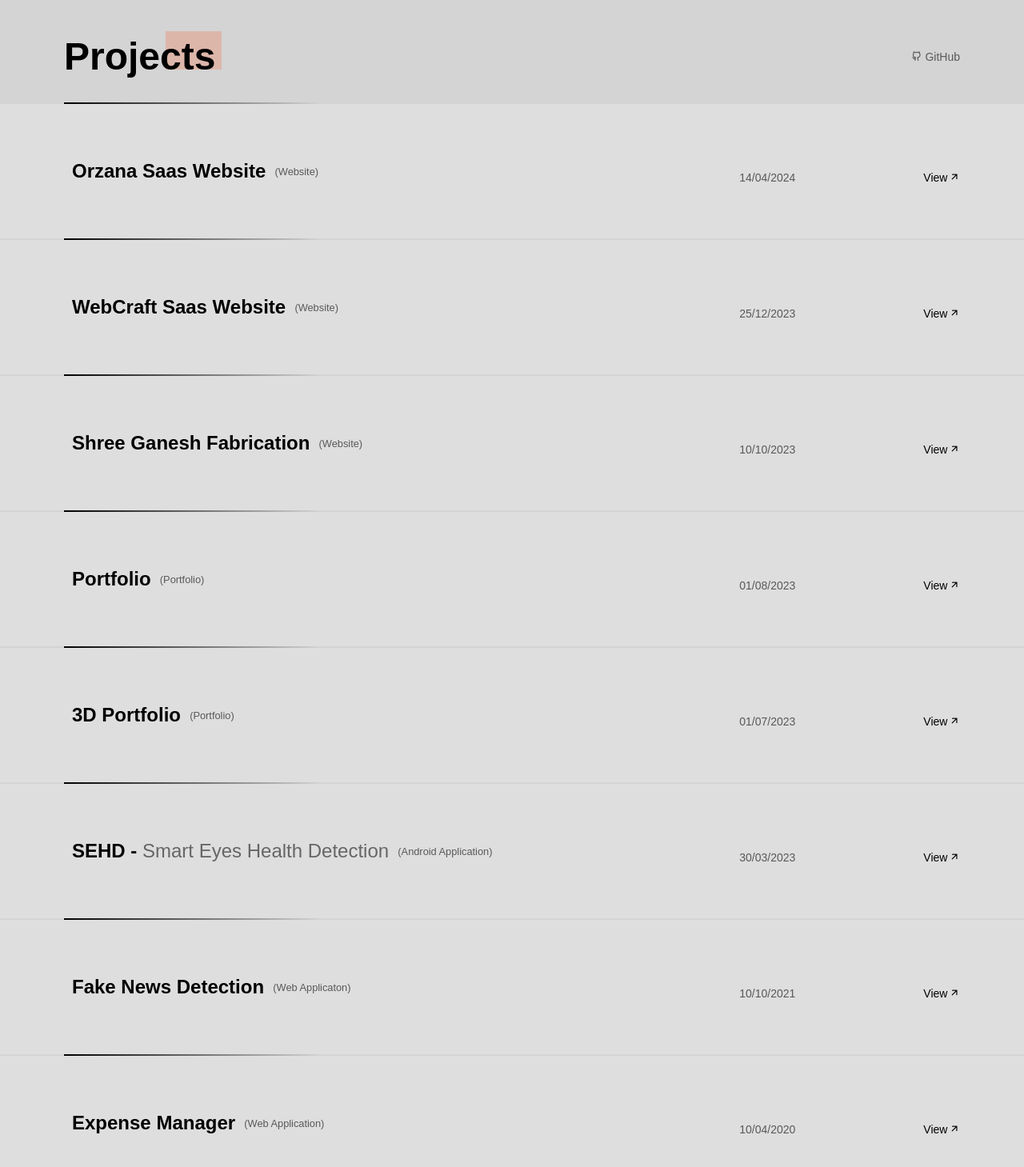
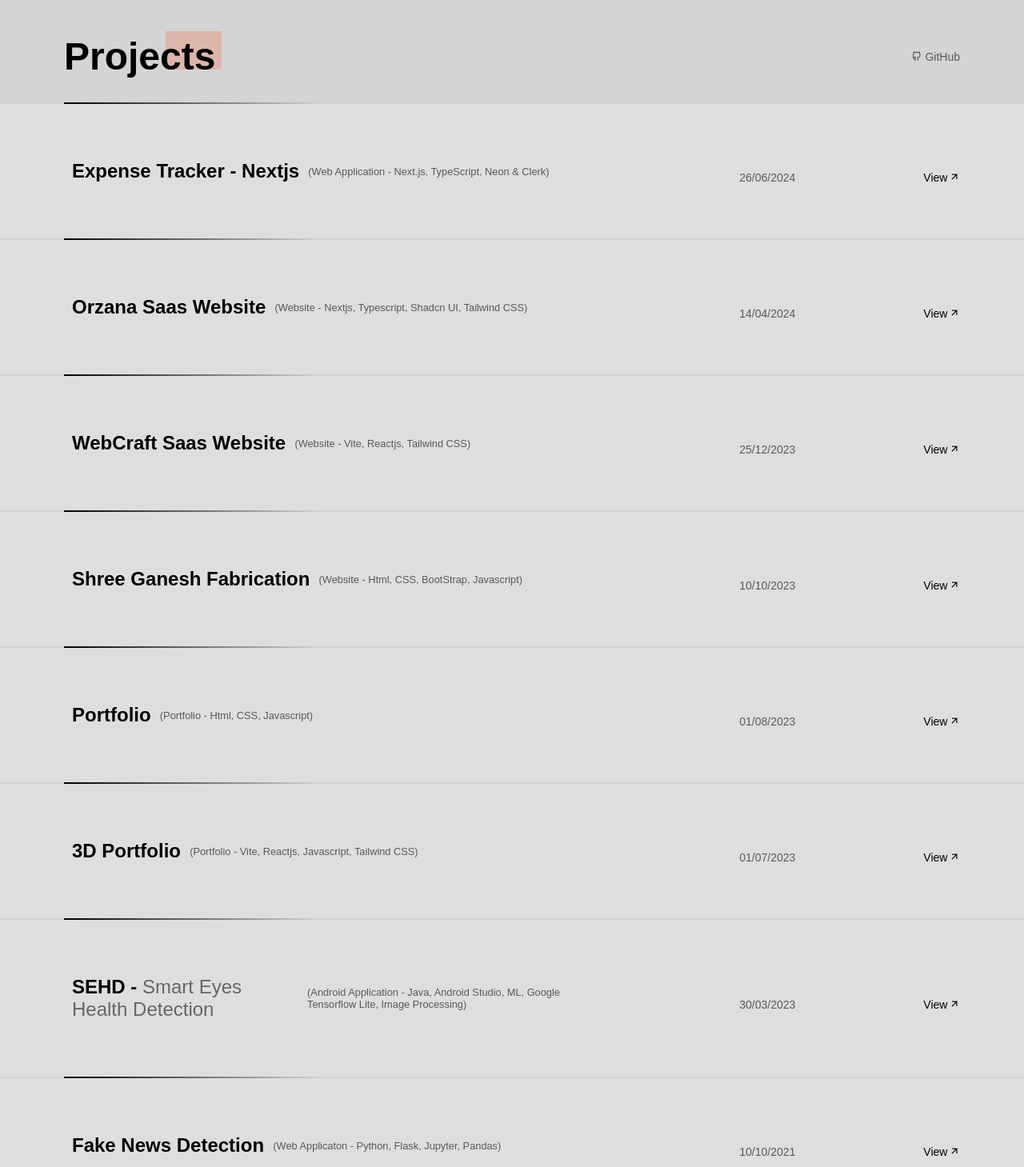
Before and after one commit to dinbandhu12/dbs_portfolio, a plain HTML site: page project.html in a window 1280 px wide. Shown: the part 720-2179 px from the top of the page at 80% size. Drawn offline with nearby package versions, Linux system fonts and the light colour scheme; a script that the page names is missing; a web font is replaced by a local one.

Commit message:
added new project and fixing the contact form

```diff
--- a/assets/js/main.js
+++ b/assets/js/main.js
@@ -49,10 +49,10 @@ const sendEmail = (e) => {
 
   emailjs
     .sendForm(
-      "service_0ljrb4r",
+      "service_hqu0vln",
       "template_zgrp9l9",
       "#contact-form",
-      "A7RVwJpYCbxZWMAed"
+      "vYf_BmIS7swau4LGP"
     )
     .then(
       () => {
--- a/project.html
+++ b/project.html
@@ -45,7 +45,7 @@
 
                         <!-- for nav bar scroll underline animation you can remove service id from here and section too -->
                         <li class="nav__item">
-                            <a href="blog.html" class="nav__link">Blog</a>
+                            <a href="https://www.dinbandhus.com/" class="nav__link">Blog</a>
                         </li>
 
                         <li class="nav__item">
@@ -138,12 +138,32 @@
                 </div>
                 <div class="line"></div>
 
-                <!-- project title date and code -->
+                <!-- project 09 -->
+                <div class="project_infos">
+                    <div class="prjt__name">
+                        <img src="assets/img/project-9.jpg" alt="" class="prjt_imgs">
+                        <h3>Expense Tracker - Nextjs</h3>
+                        <p class="prjt__title">(Web Application - Next.js, TypeScript, Neon & Clerk)</p>
+                    </div>
+                    <div class="prjt_date_source">
+                        <p>26/06/2024</p>
+                        <p class="source_code">
+                            <a href="https://expense-tracker-gamma-seven-39.vercel.app/"
+                                target="_blank"
+                                class="project_code_btns">
+                                View <i class="ri-arrow-right-up-line"></i>
+                            </a>
+                        </p>
+                    </div>
+                </div>
+                <div class="line"></div>
+
+                <!-- project 08 -->
                 <div class="project_infos">
                     <div class="prjt__name">
                         <img src="assets/img/project-8.png" alt="" class="prjt_imgs">
                         <h3>Orzana Saas Website</h3>
-                        <p class="prjt__title">(Website)</p>
+                        <p class="prjt__title">(Website - Nextjs, Typescript, Shadcn UI, Tailwind CSS)</p>
                     </div>
                     <div class="prjt_date_source">
                         <p>14/04/2024</p>
@@ -158,11 +178,12 @@
                 </div>
                 <div class="line"></div>
 
+                <!-- project 07 -->
                 <div class="project_infos">
                     <div class="prjt__name">
                         <img src="assets/img/project-7.png" alt="" class="prjt_imgs">
                         <h3>WebCraft Saas Website</h3>
-                        <p class="prjt__title">(Website)</p>
+                        <p class="prjt__title">(Website - Vite, Reactjs, Tailwind CSS)</p>
                     </div>
                     <div class="prjt_date_source">
                         <p>25/12/2023</p>
@@ -177,11 +198,12 @@
                 </div>
                 <div class="line"></div>
 
+                <!-- project 06 -->
                 <div class="project_infos">
                     <div class="prjt__name">
                         <img src="assets/img/project-6.jpg" alt="" class="prjt_imgs">
                         <h3>Shree Ganesh Fabrication</h3>
-                        <p class="prjt__title">(Website)</p>
+                        <p class="prjt__title">(Website - Html, CSS, BootStrap, Javascript)</p>
                     </div>
                     <div class="prjt_date_source">
                         <p>10/10/2023</p>
@@ -196,11 +218,12 @@
                 </div>
                 <div class="line"></div>
 
+                <!-- project 05 -->
                 <div class="project_infos">
                     <div class="prjt__name">
                         <img src="assets/img/project-5.jpg" alt="">
                         <h3>Portfolio</h3>
-                        <p class="prjt__title">(Portfolio)</p>
+                        <p class="prjt__title">(Portfolio - Html, CSS, Javascript)</p>
                     </div>
                     <div class="prjt_date_source">
                         <p>01/08/2023</p>
@@ -213,11 +236,12 @@
                 </div>
                 <div class="line"></div>
 
+                <!-- project 04 -->
                 <div class="project_infos">
                     <div class="prjt__name">
                         <img src="assets/img/project-4.jpg" alt="">
                         <h3>3D Portfolio</h3>
-                        <p class="prjt__title">(Portfolio)</p>
+                        <p class="prjt__title">(Portfolio - Vite, Reactjs, Javascript, Tailwind CSS)</p>
                     </div>
                     <div class="prjt_date_source">
                         <p>01/07/2023</p>
@@ -232,11 +256,12 @@
                 </div>
                 <div class="line"></div>
 
+                <!-- project 03 -->
                 <div class="project_infos">
                     <div class="prjt__name">
                         <img src="assets/img/project-3.jpg" alt="">
                         <h3>SEHD - <span class="sehd">Smart Eyes Health Detection</span></h3>
-                        <p class="prjt__title">(Android Application)</p>
+                        <p class="prjt__title">(Android Application - Java, Android Studio, ML, Google Tensorflow Lite, Image Processing)</p>
                     </div>
                     <div class="prjt_date_source">
                         <p>30/03/2023</p>
@@ -251,11 +276,12 @@
                 </div>
                 <div class="line"></div>
 
+                <!-- project 02 -->
                 <div class="project_infos">
                     <div class="prjt__name">
                         <img src="assets/img/project-2.jpg" alt="">
                         <h3>Fake News Detection</h3>
-                        <p class="prjt__title">(Web Applicaton)</p>
+                        <p class="prjt__title">(Web Applicaton - Python, Flask, Jupyter, Pandas)</p>
                     </div>
                     <div class="prjt_date_source">
                         <p>10/10/2021</p>
@@ -270,11 +296,12 @@
                 </div>
                 <div class="line"></div>
 
+                <!-- project 01 -->
                 <div class="project_infos">
                     <div class="prjt__name">
                         <img src="assets/img/project-1.jpg" alt="">
                         <h3>Expense Manager</h3>
-                        <p class="prjt__title">(Web Application)</p>
+                        <p class="prjt__title">(Web Application - Java, Netbeans, MySQL, Payment API)</p>
                     </div>
                     <div class="prjt_date_source">
                         <p>10/04/2020</p>
```
Also changed, not shown: index.html (+2 -2 lines), assets/img/portfolio-img.png (added), assets/img/project-9.jpg (added).
